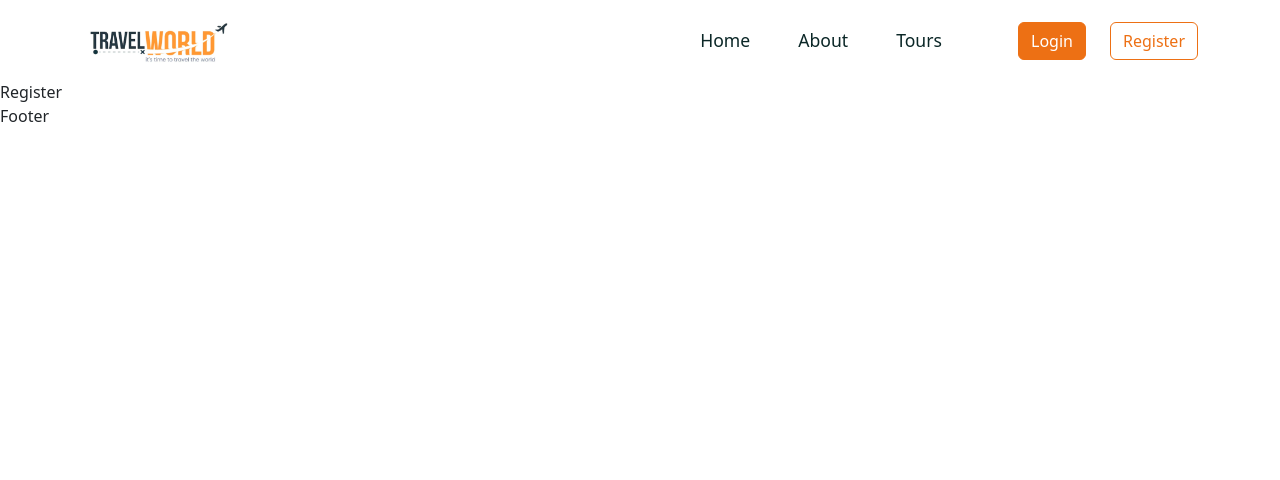
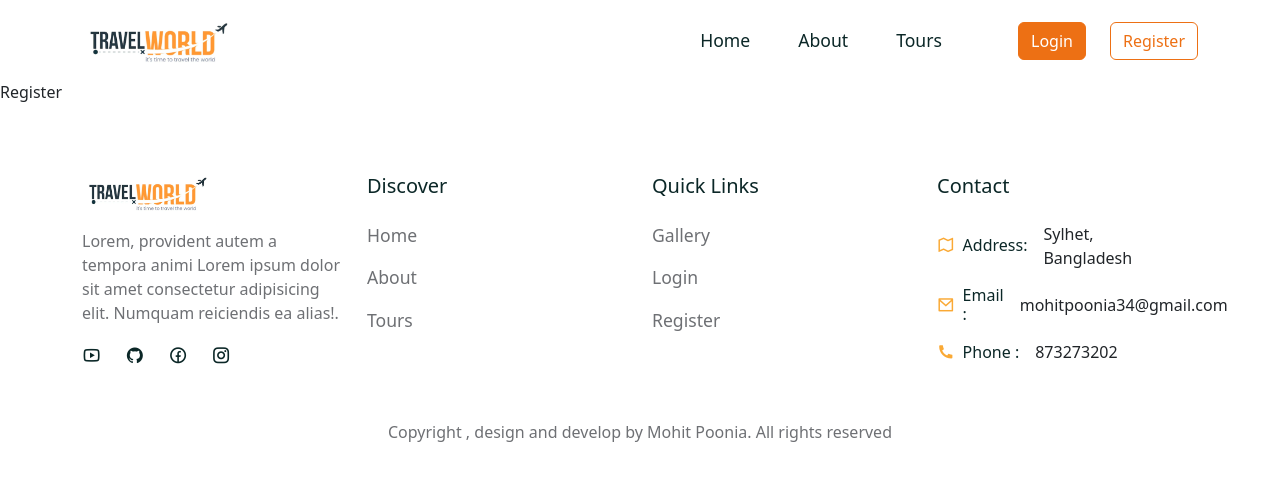
Before and after one commit to Ishu070303/TravelsTour, a React (Create React App) app in the folder frontend/: page /register in a window 1280 px wide. Shown: the top 480 px of the page. Built offline with nearby package versions, Linux system fonts and the light colour scheme; a web font is replaced by a local one.

Commit message:
added footer

```diff
--- a/frontend/src/components/Footer/Footer.jsx
+++ b/frontend/src/components/Footer/Footer.jsx
@@ -1,8 +1,142 @@
-import React from 'react'
+import React from 'react';
+
+import './footer.css';
+import { Container, Row, Col, ListGroup, ListGroupItem } from 'reactstrap';
+import { Link } from 'react-router-dom';
+import Logo from '../../assets/images/logo.png';
+
+const quick_links = [
+  {
+    path: '/home',
+    display: 'Home',
+  },
+
+  {
+    path: '/about',
+    display: 'About',
+  },
+
+  {
+    path: '/tours',
+    display: 'Tours',
+  },
+
+];
+
+const quick_links2 = [
+  {
+    path: '/gallery',
+    display: 'Gallery',
+  },
+
+  {
+    path: '/login',
+    display: 'Login',
+  },
+
+  {
+    path: '/register',
+    display: 'Register',
+  },
+
+]
+
 
 const Footer = () => {
+
+  const year = new Date().getFullYear;
   return (
-    <div>Footer</div>
+   <footer className='footer'>
+    <Container>
+      <Row>
+        <Col lg='3'>
+            <div className='logo'>
+              <img src={Logo} alt='' />
+              <p>Lorem, provident autem a tempora animi Lorem ipsum dolor sit amet consectetur adipisicing elit. Numquam reiciendis ea alias!.</p>
+
+              <div className='social_links d-flex align-items-center gap-4'>
+                <span>
+                  <Link to='#' ><i class='ri-youtube-line'></i></Link>
+                </span>
+
+                <span>
+                  <Link to='#' ><i class='ri-github-fill'></i></Link>
+                </span>
+
+                <span>
+                  <Link to='#' ><i class='ri-facebook-circle-line'></i></Link>
+                </span>
+
+                <span>
+                  <Link to='#' ><i class='ri-instagram-line'></i></Link>
+                </span>
+              </div>
+            </div>
+        </Col>
+
+        <Col lg='3'>
+          <h5 className='footer_link-title'>Discover</h5>
+          <ListGroup className='footer_quick-links'>
+            {
+              quick_links.map((item, index) => (
+                <ListGroupItem key={index} className='ps-0 border-0'>
+                  <Link to={item.path}>{item.display}</Link>
+                </ListGroupItem>
+              ))
+            }
+          </ListGroup>
+        </Col>
+        <Col lg='3'>
+        <h5 className='footer_link-title'>Quick Links</h5>
+          <ListGroup className='footer_quick-links'>
+            {
+              quick_links2.map((item, index) => (
+                <ListGroupItem key={index} className='ps-0 border-0'>
+                  <Link to={item.path}>{item.display}</Link>
+                </ListGroupItem>
+              ))
+            }
+          </ListGroup>
+        </Col>
+        <Col lg='3'>
+        <h5 className='footer_link-title'>Contact</h5>
+          <ListGroup className='footer_quick-links'>
+                <ListGroupItem className='ps-0 border-0 d-flex
+                align-items-center gap-3'>
+                  <h6 className='mb-0 d-flex align-items-center gap-2'>
+                    <span><i class='ri-map-line'></i></span>
+                    Address:
+                  </h6>
+                  <p className='mb-0'>Sylhet, Bangladesh</p>
+                </ListGroupItem>
+
+                <ListGroupItem className='ps-0 border-0 d-flex
+                align-items-center gap-3'>
+                  <h6 className='mb-0 d-flex align-items-center gap-2'>
+                    <span><i class='ri-mail-line'></i></span>
+                    Email :
+                  </h6>
+                  <p className='mb-0'>mohitpoonia34@gmail.com</p>
+                </ListGroupItem>
+
+                <ListGroupItem className='ps-0 border-0 d-flex
+                align-items-center gap-3'>
+                  <h6 className='mb-0 d-flex align-items-center gap-2'>
+                    <span><i class='ri-phone-fill'></i></span>
+                    Phone :
+                  </h6>
+                  <p className='mb-0'>873273202</p>
+                </ListGroupItem>
+          </ListGroup>
+        </Col>
+
+        <Col lg='12' className='text-center pt-5'>
+          <p className='copyright'>Copyright {year}, design and develop by
+          Mohit Poonia. All rights reserved</p>
+        </Col>
+      </Row>
+    </Container>
+   </footer>
   )
 }
 
--- /dev/null
+++ b/frontend/src/components/Footer/footer.css
@@ -0,0 +1,39 @@
+.footer{
+    padding-top: 70px;
+    padding-bottom: 30px;
+}
+
+.footer .logo img{
+    width: 50%;
+    margin-bottom: 1rem;
+}
+
+.footer .logo p{
+    color: var(--text-color);
+}
+
+.social_links span a{
+    text-decoration: none;
+    color: var(--heading-color);
+    font-size: 1.2rem;
+}
+
+.footer_link-title{
+    color: var(--heading-color);
+    margin-bottom: 1rem;
+}
+
+.footer_quick-links li a{
+    text-decoration: none;
+    color: var(--text-color);
+    font-size: 1.1rem;
+}
+
+.footer_quick-links h6 span i{
+    color: var(--secondary-color);
+    font-size: 1.1rem;
+}
+
+.copyright{
+    color: var(--text-color);
+}
--- a/frontend/src/components/Header/Header.jsx
+++ b/frontend/src/components/Header/Header.jsx
@@ -1,4 +1,4 @@
-import React from 'react';
+import React, {useEffect, useRef} from 'react';
 import { Container, Row, Button} from 'reactstrap';
 import { NavLink, Link } from 'react-router-dom';
 
@@ -24,8 +24,27 @@
 ]
 
 const Header = () => {
+
+  const headerRef = useRef(null);
+
+  const stickyHeaderFunc = () => {
+    window.addEventListener('scroll', () => {
+      if(document.body.scrollTop > 80 || document.documentElement.scrollTop > 80){
+        headerRef.current.classList.add('sticky_header')
+      }
+      else{
+        headerRef.current.classList.remove('sticky_header')
+      }
+    })
+  }
+
+  useEffect(() => {
+    stickyHeaderFunc()
+
+    return window.removeEventListener('scroll', stickyHeaderFunc)
+  })
   return (
-    <header className='header'>
+    <header className='header' ref={headerRef}>
       <Container>
         <Row>
           <div className='nav_wrapper d-flex align-items-center
```
